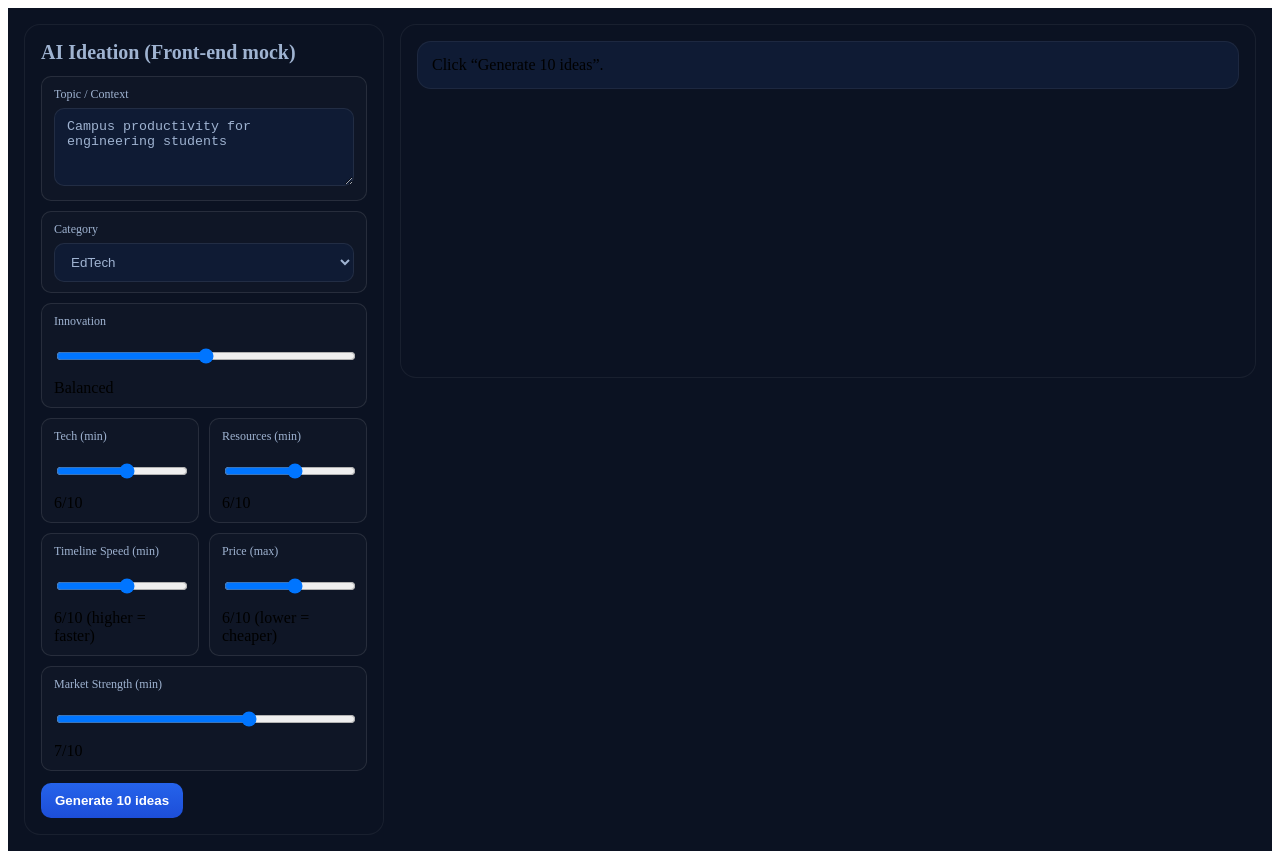
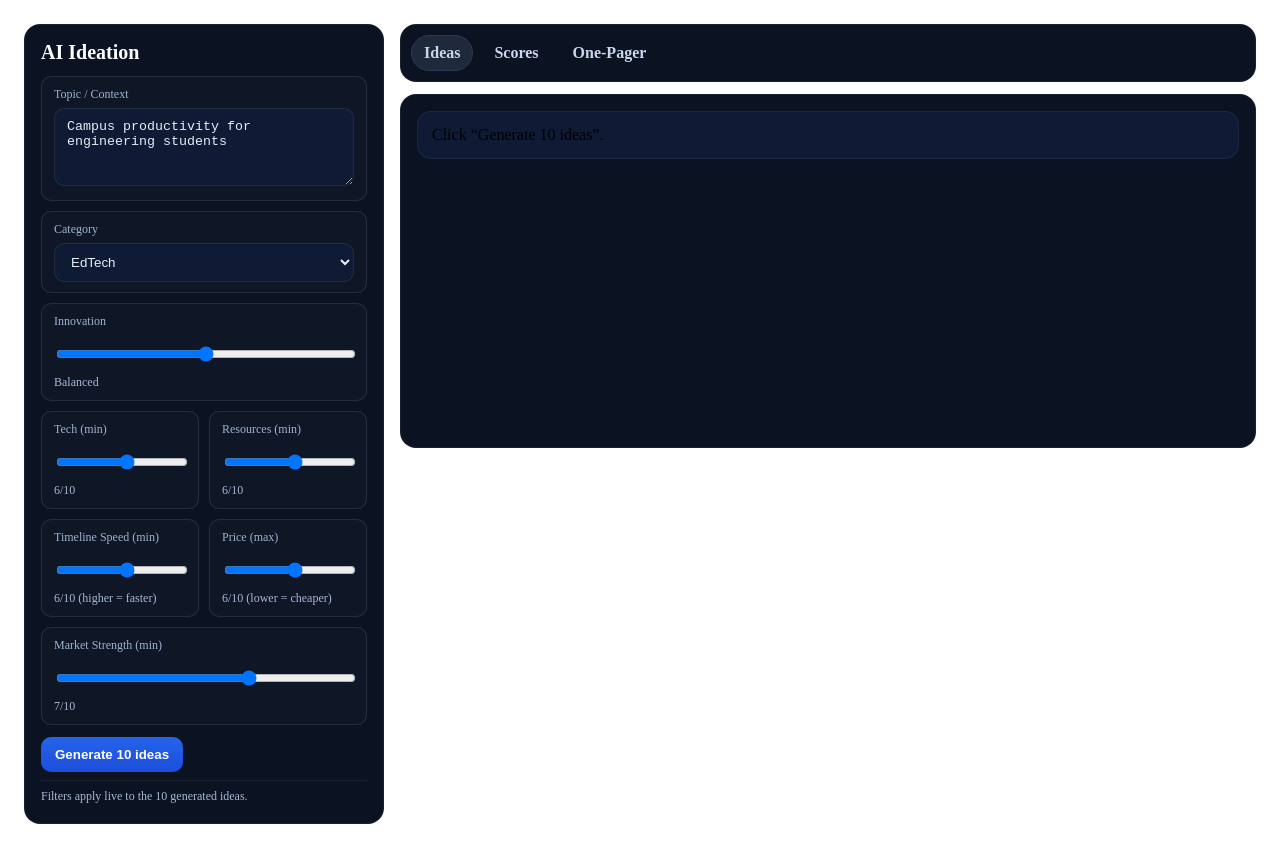
Before and after one commit to SeniorProjectTeam1/FrontEnd, a SvelteKit app: page / in a window 1280 px wide. Built offline with nearby package versions, Linux system fonts and the light colour scheme.

Commit message:
Update +page.svelte

```diff
--- a/src/routes/+page.svelte
+++ b/src/routes/+page.svelte
@@ -2,13 +2,12 @@
   // ---------- STATE ----------
   let topic = $state("Campus productivity for engineering students");
   let category = $state("EdTech");
-
   let innovation = $state(50); // 0..100
 
   // Fine-grained filters (1..10 scales)
   let minTech = $state(6);
   let minResources = $state(6);
-  let minTimelineSpeed = $state(6); // higher = faster
+  let minTimelineSpeed = $state(6); // higher = faster (less time)
   let maxPrice = $state(6);         // lower = cheaper
   let minMarket = $state(7);
 
@@ -25,12 +24,13 @@
   const randInt = (a,b)=>Math.floor(Math.random()*(b-a+1))+a;
 
   function makeIdea(title, radical=false){
+    // Base ratings 1..10; price_rating => 1=cheap, 10=expensive
     const tech       = clamp(randInt(5,10) - (radical?1:0),1,10);
     const resources  = randInt(5,10);
-    const timeline   = randInt(5,10);
+    const timeline   = randInt(5,10);   // speed (higher = faster)
     const price      = randInt(3,9) + (radical?1:0);
     const mBase      = 6 + (radical?1:0) + (Math.random()>.5?1:0);
-    const market_rating = clamp(Math.round(mBase + (Math.random()>.7?1:0)), 1, 10);
+    const market_rating = clamp(Math.round(mBase + (Math.random()>.7?1:0)), 1, 10); // stable per idea
 
     return {
       title,
@@ -38,7 +38,7 @@
         ? "Bold concept that challenges current tools; higher risk, higher potential."
         : "Practical idea aimed at quick value with low risk.",
       innovation_level: radical ? "radical" : "moderate",
-      feasibility: { tech, resources, timeline, price_rating: price },
+      feasibility: { tech, resources, timeline, price_rating: price, notes: "6–10 weeks, 2–3 devs." },
       market: {
         pain_point: "Students lack structured focus & task visibility across courses.",
         target_users: "College students; secondary: advisors/TAs",
@@ -65,7 +65,7 @@
       "Skill Map: tasks → competencies",
       "Group-Work Radar: teammate reliability"
     ];
-    return { ideas: titles.map((t,i)=>makeIdea(t, rad && i%3===0)) };
+    return { ideas: titles.map((t,i)=>makeIdea(t, rad && i%3===0)) }; // 10 ideas
   }
 
   // ---------- SCORING & FILTERS ----------
@@ -74,8 +74,8 @@
     const f=i.feasibility, m=marketScore(i);
     const okTech = f.tech >= minTech;
     const okRes  = f.resources >= minResources;
-    const okTime = f.timeline >= minTimelineSpeed;
-    const okPrice= f.price_rating <= maxPrice;
+    const okTime = f.timeline >= minTimelineSpeed; // faster = better
+    const okPrice= f.price_rating <= maxPrice;     // cheaper = better
     const okMkt  = m >= minMarket;
     return { okTech, okRes, okTime, okPrice, okMkt, all: okTech && okRes && okTime && okPrice && okMkt, m };
   }
@@ -87,100 +87,72 @@
   // ---------- ACTIONS ----------
   async function onGenerate(){
     loading = true; error = null; results = null; selected=null; activeTab="ideas";
-    await new Promise(r=>setTimeout(r, 1000));
+    // Simulate API time
+    await new Promise(r=>setTimeout(r, 1200));
     results = generateMockIdeas();
     loading = false;
   }
 </script>
 
 <style>
-  :root {
-    --panel:#0b1222;
-    --card:#0f1b34;
-    --muted:#9fb3d1;
-    --text:#9fb3d1; /* unified text color */
-    --background:#0b1222;
-  }
-  body {
-    margin:0;
-    font-family:Inter,ui-sans-serif,system-ui,Segoe UI,Roboto,Arial;
-    background:var(--background);
-    color:var(--text);
-  }
-  .wrap {
-    display:grid;
-    grid-template-columns:360px 1fr;
-    gap:16px;
-    min-height:100vh;
-    padding:16px;
-    background:var(--background);
-  }
-  .panel {
-    background:var(--panel);
-    border:1px solid rgba(255,255,255,.06);
-    border-radius:16px;
-    padding:16px;
-  }
-  .right {
-    display:flex;
-    flex-direction:column;
-    gap:12px;
-  }
-  h1 { font-size:20px; margin:0 0 12px; color:var(--text); }
-  label { font-size:12px; color:var(--text); display:block; margin-bottom:6px; }
-  input, select, textarea {
-    width:100%;
-    background:#0f1b34;
-    color:var(--text);
-    border:1px solid rgba(255,255,255,.08);
-    border-radius:10px;
-    padding:10px 12px;
-    box-sizing:border-box;
-  }
-  textarea { min-height:78px; resize:vertical; }
-  .row { display:flex; gap:10px; }
-  .btn {
-    background:linear-gradient(180deg,#2563eb,#1d4ed8);
-    border:none;
-    color:#fff;
-    padding:10px 14px;
-    border-radius:10px;
-    cursor:pointer;
-    font-weight:600;
-  }
-  .tabs { display:flex; gap:8px; }
-  .tab {
-    padding:8px 12px;
-    border-radius:999px;
-    cursor:pointer;
-    font-weight:600;
-    color:var(--text);
-    border:1px solid transparent;
-  }
-  .tab.active { background:#1e293b; border-color:#2b3a57; }
-  .grid { display:grid; grid-template-columns:repeat(auto-fill, minmax(280px,1fr)); gap:12px; }
-  .card {
-    background:var(--card);
-    border:1px solid rgba(255,255,255,.06);
-    border-radius:14px;
-    padding:14px;
-  }
-  .title { font-weight:700; margin-bottom:6px; color:var(--text); }
-  .pitch { font-size:13px; color:var(--muted); }
-  .badge {
-    font-size:11px; padding:4px 8px; border-radius:999px;
-    border:1px solid rgba(255,255,255,.12); color:var(--text);
-  }
-  .slider-group {
+  :root{ --panel:#0b1222; --card:#0f1b34; --muted:#9fb3d1; }
+  body{ margin:0; font-family:Inter,ui-sans-serif,system-ui,Segoe UI,Roboto,Arial; background:#0b1222; color:#e6edf6; }
+  .wrap{ display:grid; grid-template-columns:360px minmax(0,1fr); gap:16px; min-height:100vh; padding:16px; }
+  .panel{ background:var(--panel); border:1px solid rgba(255,255,255,.06); border-radius:16px; padding:16px; }
+  .right{ display:flex; flex-direction:column; gap:12px; }
+
+  /* make the top title pure white */
+  h1{ font-size:20px; margin:0 0 12px; color:#ffffff; }
+
+  label{ font-size:12px; color:var(--muted); display:block; margin-bottom:6px; }
+  input, select, textarea{ width:100%; max-width:100%; background:#0f1b34; color:#e6edf6; border:1px solid rgba(255,255,255,.08); border-radius:10px; padding:10px 12px; box-sizing:border-box; }
+  input[type="range"]{ display:block; width:100%; max-width:100%; }
+  textarea{ min-height:78px; resize:vertical; }
+  .row{ display:flex; gap:10px; }
+  .btn{ background:linear-gradient(180deg,#2563eb,#1d4ed8); border:none; color:#fff; padding:10px 14px; border-radius:10px; cursor:pointer; font-weight:600; }
+  .btn.secondary{ background:#0f1b34; border:1px solid rgba(255,255,255,.12); }
+  .tabs{ display:flex; gap:8px; }
+  .tab{ padding:8px 12px; border-radius:999px; cursor:pointer; font-weight:600; color:#c8d6ee; border:1px solid transparent; }
+  .tab.active{ background:#1e293b; border-color:#2b3a57; }
+  .grid{ display:grid; grid-template-columns:repeat(auto-fill, minmax(280px,1fr)); gap:12px; }
+  .card{ background:var(--card); border:1px solid rgba(255,255,255,.06); border-radius:14px; padding:14px; }
+  .title{ font-weight:700; margin-bottom:6px; }
+  .pitch{ font-size:13px; color:#b7c7e6; }
+  .badges{ display:flex; gap:8px; margin-top:8px; flex-wrap:wrap; }
+  .badge{ font-size:11px; padding:4px 8px; border-radius:999px; border:1px solid rgba(255,255,255,.12); color:#c7d4ee; }
+  .ok{ background:#083b2d; color:#7ee7c6; border-color:#175a47; }
+  .no{ background:#3b0a0a; color:#ffb4b4; border-color:#7a2c2c; }
+  .mini{ font-size:12px; color:#a9b8d7; }
+  .hr{ height:1px; background:rgba(255,255,255,.06); margin:8px 0; }
+
+  /* bordered groups */
+  .slider-group{
     padding:10px 12px;
     border:1px solid rgba(255,255,255,.10);
     border-radius:10px;
     margin-bottom:10px;
     background:rgba(255,255,255,.02);
-    width:100%;
-    box-sizing:border-box;
+    overflow:hidden; /* keep range thumbs within bounds */
   }
-  .two-col { display:grid; grid-template-columns:1fr 1fr; gap:10px; }
+
+  /* two-column grid that never overflows */
+  .two-col{ display:grid; grid-template-columns:minmax(0,1fr) minmax(0,1fr); gap:10px; }
+
+  /* Loading overlay */
+  .content-panel{ position:relative; min-height:320px; }
+  .overlay{
+    position:absolute; inset:0; display:flex; flex-direction:column;
+    align-items:center; justify-content:center;
+    background:rgba(2,6,23,.72); backdrop-filter:saturate(110%) blur(2px);
+    z-index:10; text-align:center; padding:24px;
+  }
+  .spinner{
+    width:48px; height:48px; border-radius:50%;
+    border:3px solid rgba(255,255,255,.2); border-top-color:#fff;
+    animation:spin 0.9s linear infinite; margin-bottom:12px;
+  }
+  @keyframes spin{ to{ transform: rotate(360deg) } }
+
   @media (max-width:1024px){
     .wrap{ grid-template-columns:1fr; }
     .two-col{ grid-template-columns:1fr; }
@@ -190,11 +162,11 @@
 <div class="wrap">
   <!-- LEFT: Controls -->
   <aside class="panel">
-    <h1>AI Ideation (Front-end mock)</h1>
+    <h1>AI Ideation</h1>
 
     <div class="slider-group">
       <label>Topic / Context</label>
-      <textarea bind:value={topic}></textarea>
+      <textarea bind:value={topic} placeholder="What domain, constraints, audience?"></textarea>
     </div>
 
     <div class="slider-group">
@@ -210,15 +182,16 @@
       <div class="mini">{innovation<=33?"Practical":innovation<=66?"Balanced":"Radical"}</div>
     </div>
 
+    <!-- Fine-grained sliders -->
     <div class="two-col">
       <div class="slider-group">
         <label>Tech (min)</label>
-        <input type="range" min="1" max="10" bind:value={minTech} />
+        <input type="range" min="1" max="10" step="1" bind:value={minTech} />
         <div class="mini">{minTech}/10</div>
       </div>
       <div class="slider-group">
         <label>Resources (min)</label>
-        <input type="range" min="1" max="10" bind:value={minResources} />
+        <input type="range" min="1" max="10" step="1" bind:value={minResources} />
         <div class="mini">{minResources}/10</div>
       </div>
     </div>
@@ -226,48 +199,127 @@
     <div class="two-col">
       <div class="slider-group">
         <label>Timeline Speed (min)</label>
-        <input type="range" min="1" max="10" bind:value={minTimelineSpeed} />
+        <input type="range" min="1" max="10" step="1" bind:value={minTimelineSpeed} />
         <div class="mini">{minTimelineSpeed}/10 (higher = faster)</div>
       </div>
       <div class="slider-group">
         <label>Price (max)</label>
-        <input type="range" min="1" max="10" bind:value={maxPrice} />
+        <input type="range" min="1" max="10" step="1" bind:value={maxPrice} />
         <div class="mini">{maxPrice}/10 (lower = cheaper)</div>
       </div>
     </div>
 
     <div class="slider-group">
       <label>Market Strength (min)</label>
-      <input type="range" min="1" max="10" bind:value={minMarket} />
+      <input type="range" min="1" max="10" step="1" bind:value={minMarket} />
       <div class="mini">{minMarket}/10</div>
     </div>
 
     <div class="row" style="margin-top:12px">
       <button class="btn" on:click={onGenerate} disabled={loading}>
-        {loading ? "Loading…" : "Generate 10 ideas"}
+        {loading ? "Generating…" : "Generate 10 ideas"}
       </button>
     </div>
+
+    <div class="hr"></div>
+    <div class="mini">Filters apply live to the 10 generated ideas.</div>
   </aside>
 
   <!-- RIGHT -->
   <section class="right">
-    <div class="panel" style="min-height:320px">
+    <div class="panel" style="padding:10px">
+      <div class="tabs">
+        <div class="tab {activeTab==='ideas'?'active':''}" on:click={()=>activeTab='ideas'}>Ideas</div>
+        <div class="tab {activeTab==='compare'?'active':''}" on:click={()=>activeTab='compare'}>Scores</div>
+        <div class="tab {activeTab==='details'?'active':''}" on:click={()=>activeTab='details'}>One-Pager</div>
+      </div>
+    </div>
+
+    <div class="panel content-panel" aria-busy={loading}>
+      {#if loading}
+        <div class="overlay" role="status" aria-live="polite">
+          <div class="spinner"></div>
+          <div class="mini">Generating 10 ideas…</div>
+        </div>
+      {/if}
+
       {#if error}
         <div class="card">Error: {error}</div>
-      {:else if loading}
-        <div class="card">Loading ideas… Please wait.</div>
       {:else if !results}
         <div class="card">Click “Generate 10 ideas”.</div>
       {:else}
+        {#if activeTab === 'ideas'}
+          <div class="mini" style="margin-bottom:8px">
+            Showing {filteredIdeas().length} / 10 ideas that match your filters.
+          </div>
           <div class="grid">
             {#each filteredIdeas() as it}
+              {#key it.title}
               <div class="card">
                 <div class="title">{it.title}</div>
                 <div class="pitch">{it.elevator_pitch}</div>
-              <div class="mini">Tech {it.feasibility.tech}/10 · Res {it.feasibility.resources}/10 · Speed {it.feasibility.timeline}/10 · Price {it.feasibility.price_rating}/10 · Market {marketScore(it)}/10</div>
+                <div class="badges" style="margin-top:8px">
+                  <span class="badge">Innovation: {it.innovation_level}</span>
+                  <span class="badge">Tech {it.feasibility.tech}/10</span>
+                  <span class="badge">Res {it.feasibility.resources}/10</span>
+                  <span class="badge">Speed {it.feasibility.timeline}/10</span>
+                  <span class="badge">Price {it.feasibility.price_rating}/10</span>
+                  <span class="badge">Market {marketScore(it)}/10</span>
+                </div>
+                <div class="hr"></div>
+                <div class="badges">
+                  {#if passesFineGrained(it).okTech}<span class="badge ok">Tech ✓</span>{:else}<span class="badge no">Tech ✕</span>{/if}
+                  {#if passesFineGrained(it).okRes}<span class="badge ok">Res ✓</span>{:else}<span class="badge no">Res ✕</span>{/if}
+                  {#if passesFineGrained(it).okTime}<span class="badge ok">Speed ✓</span>{:else}<span class="badge no">Speed ✕</span>{/if}
+                  {#if passesFineGrained(it).okPrice}<span class="badge ok">Price ✓</span>{:else}<span class="badge no">Price ✕</span>{/if}
+                  {#if passesFineGrained(it).okMkt}<span class="badge ok">Market ✓</span>{:else}<span class="badge no">Market ✕</span>{/if}
+                </div>
+                <div class="mini" style="margin-top:6px"><b>MVP:</b> {it.mvp_scope.join(", ")}</div>
+                <div class="row" style="margin-top:8px">
+                  <button class="btn secondary" on:click={()=>{selected=it; activeTab='details';}}>Open details</button>
+                </div>
+              </div>
+              {/key}
+            {/each}
+          </div>
+        {:else if activeTab === 'compare'}
+          <div class="grid">
+            {#each (results?.ideas ?? []) as it}
+              <div class="card">
+                <div class="title">{it.title}</div>
+                <div class="badges">
+                  <span class="badge">Tech {it.feasibility.tech}/10</span>
+                  <span class="badge">Resources {it.feasibility.resources}/10</span>
+                  <span class="badge">Speed {it.feasibility.timeline}/10</span>
+                  <span class="badge">Price {it.feasibility.price_rating}/10</span>
+                  <span class="badge">Market {marketScore(it)}/10</span>
+                </div>
               </div>
             {/each}
           </div>
+        {:else}
+          {#if selected}
+            <div class="card">
+              <div class="title">{selected.title}</div>
+              <div class="pitch">{selected.elevator_pitch}</div>
+              <div class="hr"></div>
+              <div class="mini"><b>Problem/Users:</b> {selected.market.pain_point} — {selected.market.target_users}</div>
+              <div class="mini"><b>Competitors:</b> {selected.market.competitors.join(", ")}</div>
+              <div class="mini"><b>Moat:</b> {selected.market.moat}</div>
+              <div class="mini"><b>Risks:</b> {selected.market.risks.join(", ")}</div>
+              <div class="mini"><b>MVP:</b> {selected.mvp_scope.join(", ")}</div>
+              <div class="badges" style="margin-top:10px">
+                <span class="badge">Tech {selected.feasibility.tech}/10</span>
+                <span class="badge">Res {selected.feasibility.resources}/10</span>
+                <span class="badge">Speed {selected.feasibility.timeline}/10</span>
+                <span class="badge">Price {selected.feasibility.price_rating}/10</span>
+                <span class="badge">Market {marketScore(selected)}/10</span>
+              </div>
+            </div>
+          {:else}
+            <div class="card">Select a card → “Open details”.</div>
+          {/if}
+        {/if}
       {/if}
     </div>
   </section>
```
Lines whose indentation alone changed are shown as unchanged.
